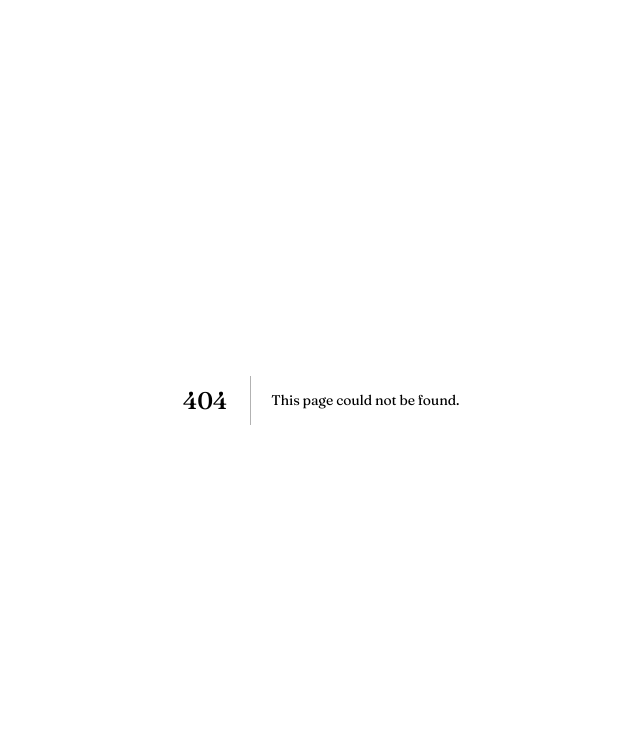
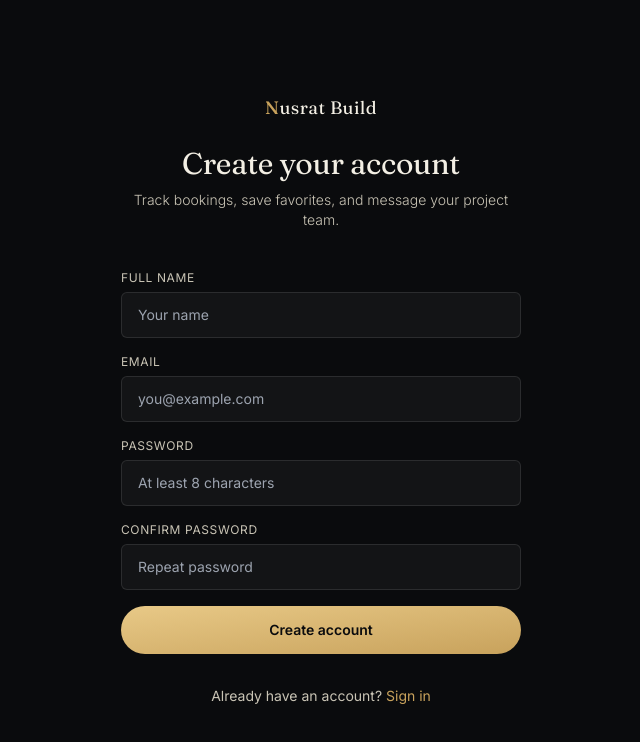
Before and after one commit to nsunatullo71-cloud/nusrat-build, a Next.js app: page /register in a window 1280 px wide. Before the commit this address had no page. Shown: the top 742 px of the page, without its empty margins (319-959 px from the left). Built offline with nearby package versions, Linux system fonts and the light colour scheme.

Commit message:
add register page
Add registration page with form fields for full name, email, and password confirmation.

```diff
--- /dev/null
+++ b/app/register/page.tsx
@@ -0,0 +1,119 @@
+'use client'
+
+import { useActionState } from 'react'
+import Link from 'next/link'
+import { register, type AuthState } from '@/app/actions/auth'
+
+const initialState: AuthState = { error: null }
+
+export default function RegisterPage() {
+  const [state, formAction, pending] = useActionState(register, initialState)
+
+  return (
+    <div className="min-h-screen bg-[#0a0b0d] text-[#f3efe4] flex items-center justify-center px-6 py-16">
+      <div className="w-full max-w-[400px]">
+        <div className="mb-10 text-center">
+          <Link href="/" className="font-serif text-lg tracking-wide">
+            <b className="text-[#c8a25c] font-medium">N</b>usrat Build
+          </Link>
+          <h1 className="mt-6 font-serif text-3xl">Create your account</h1>
+          <p className="mt-2 text-sm text-[#c9c4b5] font-light">
+            Track bookings, save favorites, and message your project team.
+          </p>
+        </div>
+
+        {state.error && (
+          <p className="mb-4 rounded-md border border-red-500/30 bg-red-500/10 px-4 py-3 text-sm text-red-300">
+            {state.error}
+          </p>
+        )}
+        {state.success && (
+          <p className="mb-4 rounded-md border border-[#c8a25c]/30 bg-[#c8a25c]/10 px-4 py-3 text-sm text-[#e8c987]">
+            {state.success}
+          </p>
+        )}
+
+        {!state.success && (
+          <form action={formAction} className="space-y-4">
+            <div>
+              <label htmlFor="fullName" className="mb-1.5 block text-xs uppercase tracking-wider text-[#c9c4b5]">
+                Full name
+              </label>
+              <input
+                id="fullName"
+                name="fullName"
+                type="text"
+                required
+                autoComplete="name"
+                className="w-full rounded-md border border-white/10 bg-white/[0.04] px-4 py-3 text-sm outline-none focus:border-[#c8a25c] transition-colors"
+                placeholder="Your name"
+              />
+            </div>
+
+            <div>
+              <label htmlFor="email" className="mb-1.5 block text-xs uppercase tracking-wider text-[#c9c4b5]">
+                Email
+              </label>
+              <input
+                id="email"
+                name="email"
+                type="email"
+                required
+                autoComplete="email"
+                className="w-full rounded-md border border-white/10 bg-white/[0.04] px-4 py-3 text-sm outline-none focus:border-[#c8a25c] transition-colors"
+                placeholder="you@example.com"
+              />
+            </div>
+
+            <div>
+              <label htmlFor="password" className="mb-1.5 block text-xs uppercase tracking-wider text-[#c9c4b5]">
+                Password
+              </label>
+              <input
+                id="password"
+                name="password"
+                type="password"
+                required
+                minLength={8}
+                autoComplete="new-password"
+                className="w-full rounded-md border border-white/10 bg-white/[0.04] px-4 py-3 text-sm outline-none focus:border-[#c8a25c] transition-colors"
+                placeholder="At least 8 characters"
+              />
+            </div>
+
+            <div>
+              <label htmlFor="confirmPassword" className="mb-1.5 block text-xs uppercase tracking-wider text-[#c9c4b5]">
+                Confirm password
+              </label>
+              <input
+                id="confirmPassword"
+                name="confirmPassword"
+                type="password"
+                required
+                minLength={8}
+                autoComplete="new-password"
+                className="w-full rounded-md border border-white/10 bg-white/[0.04] px-4 py-3 text-sm outline-none focus:border-[#c8a25c] transition-colors"
+                placeholder="Repeat password"
+              />
+            </div>
+
+            <button
+              type="submit"
+              disabled={pending}
+              className="w-full rounded-full bg-gradient-to-br from-[#e8c987] to-[#c8a25c] py-3.5 text-sm font-semibold text-[#0a0b0d] transition-opacity disabled:opacity-60"
+            >
+              {pending ? 'Creating account…' : 'Create account'}
+            </button>
+          </form>
+        )}
+
+        <p className="mt-8 text-center text-sm text-[#c9c4b5]">
+          Already have an account?{' '}
+          <Link href="/login" className="text-[#c8a25c] hover:text-[#e8c987]">
+            Sign in
+          </Link>
+        </p>
+      </div>
+    </div>
+  )
+}
```
